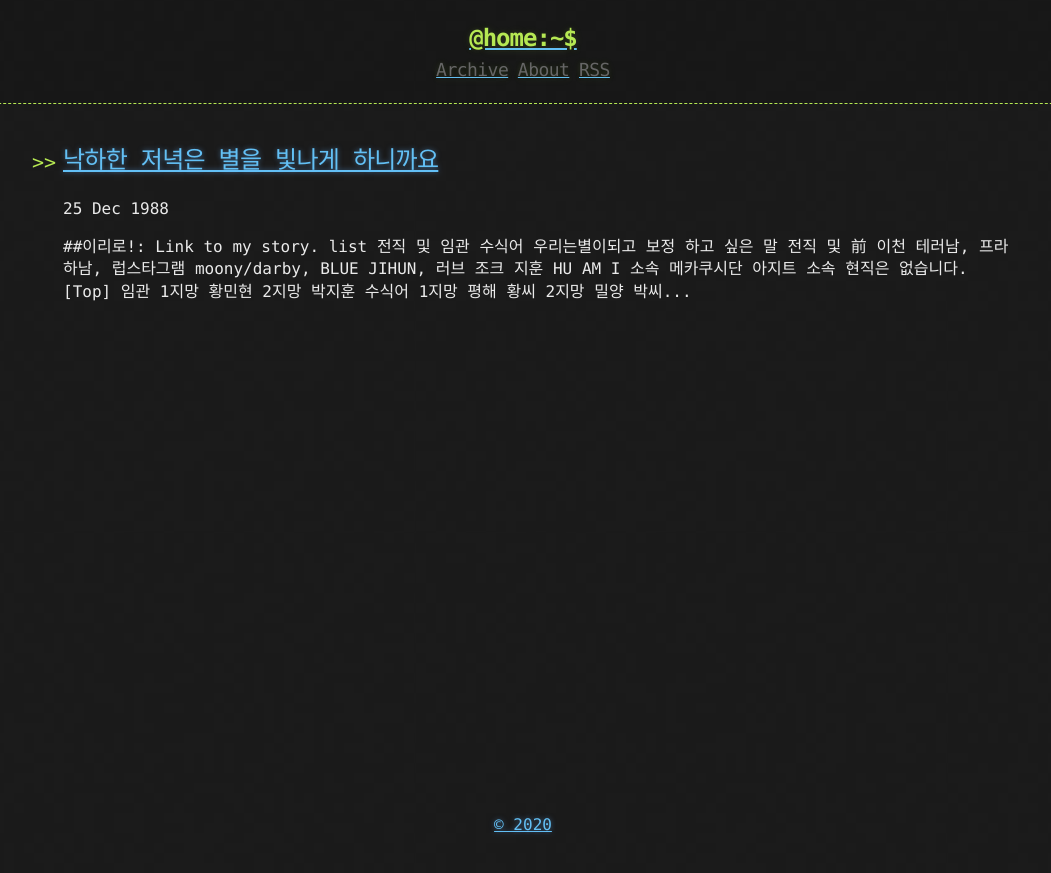
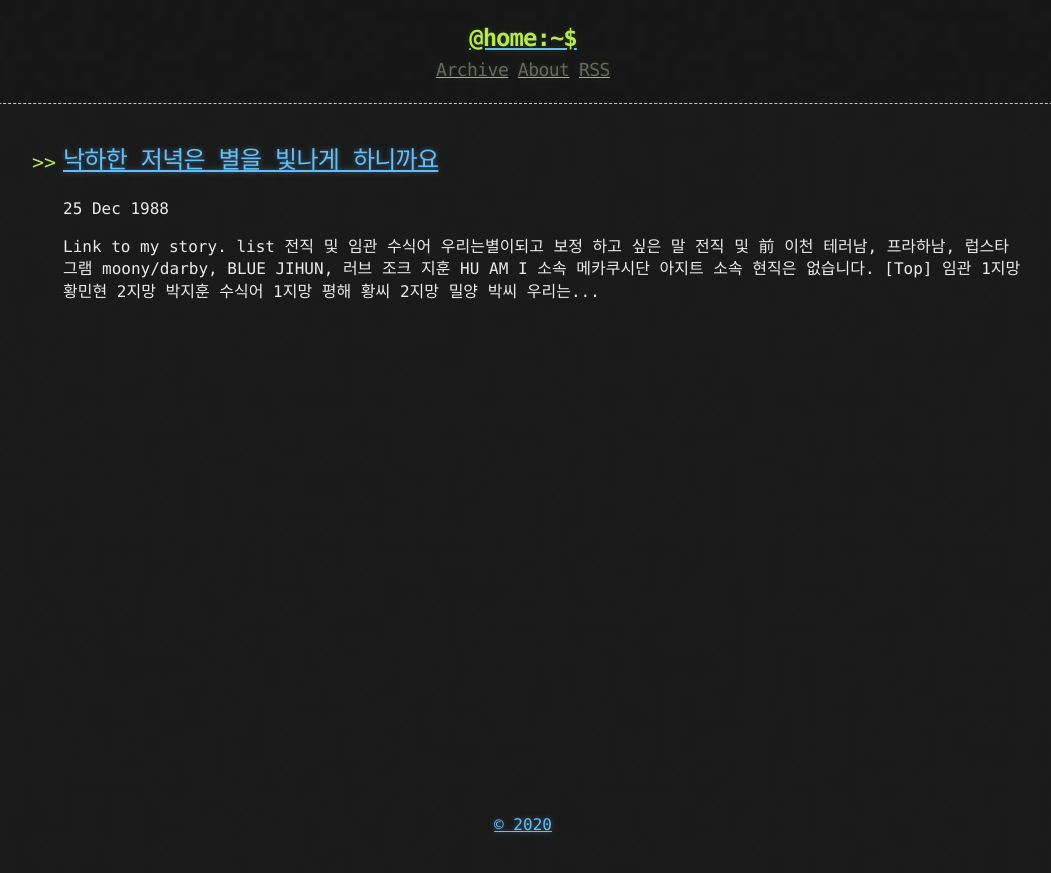
Before and after one commit to imrealz/imrealz.github.com, a Jekyll site: the page built from index.html, in a window 1280 px wide. Shown: the top 873 px of the page, without its empty margins (117-1168 px from the left). Built offline with Jekyll 4.4.1, drawn with Linux system fonts in a browser that asks for light colours; the list of posts is cut into pages by our own code.

Commit message:
Update 1988-12-25-우리는별이되고.md

```diff
--- a/_posts/1988-12-25-우리는별이되고.md
+++ b/_posts/1988-12-25-우리는별이되고.md
@@ -4,7 +4,7 @@ published: true
 ---
 
 
-##이리로!: [Link to my story](https://story.kakao.com/_GUl9C9/FCmPEKzyHq0).
+# [Link to my story](https://story.kakao.com/_GUl9C9/FCmPEKzyHq0).
 
 
 
```
